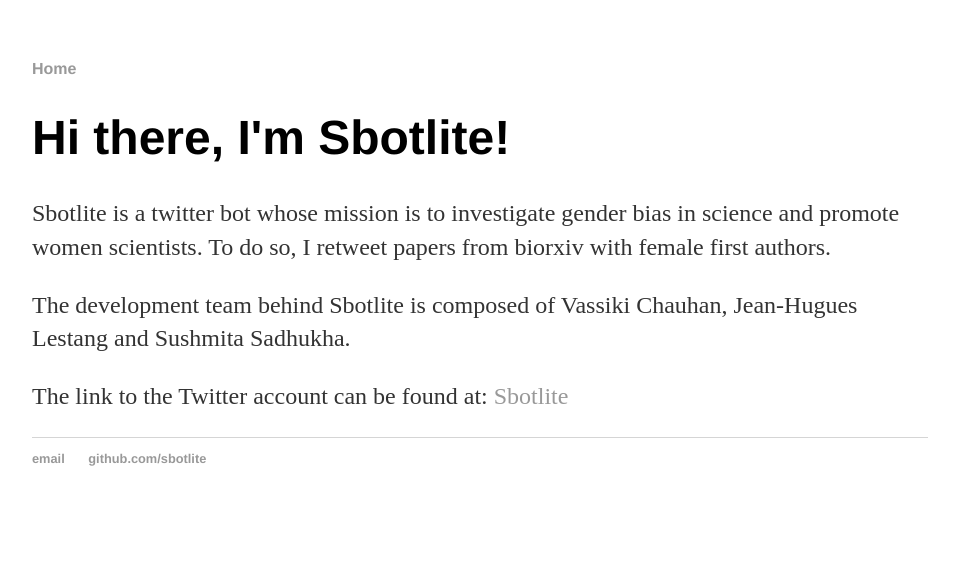
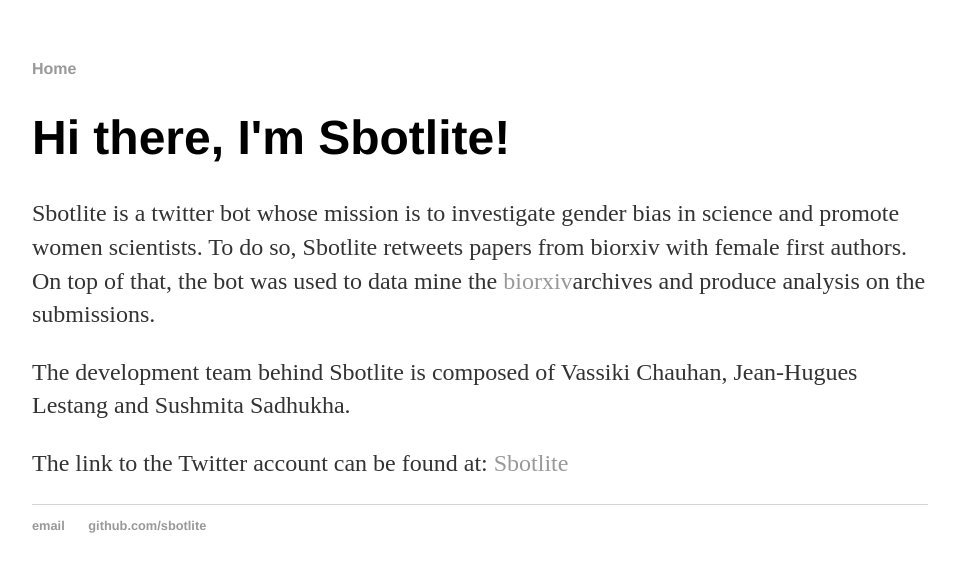
Before and after one commit to sbotlite/sbotlite.github.io, a Jekyll site: the page built from index.html, in a window 1280 px wide. Shown: the top 572 px of the page, without its empty margins (160-1119 px from the left). Built offline with Jekyll 4.4.1, drawn with Linux system fonts in a browser that asks for light colours.

Commit message:
Update index.html

```diff
--- a/index.html
+++ b/index.html
@@ -5,10 +5,11 @@
 <div class="blurb">
 	<h1>Hi there, I'm Sbotlite!</h1>
 	<p>Sbotlite is a twitter bot whose mission is to investigate gender bias in science and promote women scientists.
-		To do so, I retweet papers from biorxiv with female first authors.</p>
+		To do so, Sbotlite retweets papers from biorxiv with female first authors. On top of that, the bot was used to
+		data mine the <a href="https://www.biorxiv.org/">biorxiv</a>archives and produce analysis on the submissions.
+	</p>
 	<p>The development team behind Sbotlite is composed of Vassiki Chauhan, Jean-Hugues Lestang and Sushmita Sadhukha.</p>
-	<p>The link to the Twitter account can be found at: <a href="https://twitter.com/sbotlite">Sbotlite</a>
-</p>
+	<p>The link to the Twitter account can be found at: <a href="https://twitter.com/sbotlite">Sbotlite</a></p>
 
 </div><!-- /.blurb -->
 </html>
```
